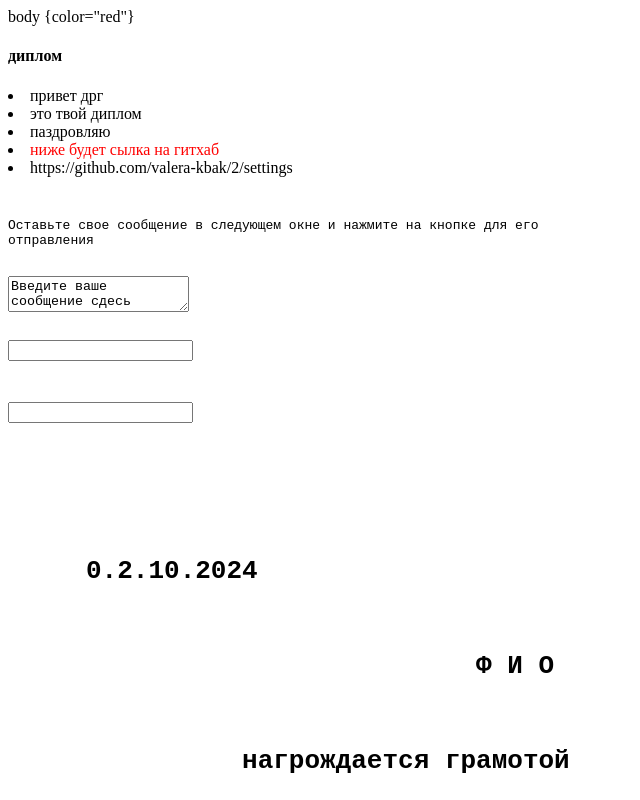
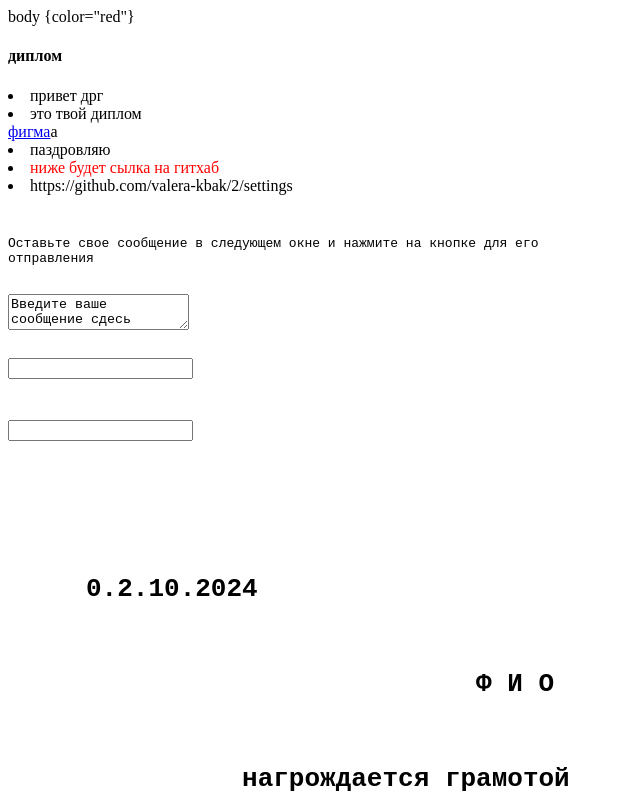
Before and after one commit to valera-kbak/diplom, a plain HTML site: page index.html in a window 1280 px wide. Shown: the top 800 px of the page, without its empty margins (0-640 px from the left). Drawn offline with Linux system fonts and the light colour scheme.

Commit message:
Update index.html

```diff
--- a/index.html
+++ b/index.html
@@ -5,8 +5,12 @@ body {color="red"}
 <h4>диплом</h4>
 </head>
 <body>
+
+
 <li>привет дрг</li>
 <li>это твой диплом</li>
+
+<a href="https://www.figma.com/board/adw8Kuhn2FlfkqwqCBz9H5/Welcome-to-FigJam?node-id=1-60&t=J9hNo51S9szWKo6h-1">фигма</a>a
 <li>паздровляю</li>
 <li><font color=’FF0000’>ниже будет сылка на гитхаб</font></li>
 <li>https://github.com/valera-kbak/2/settings</li>
```
